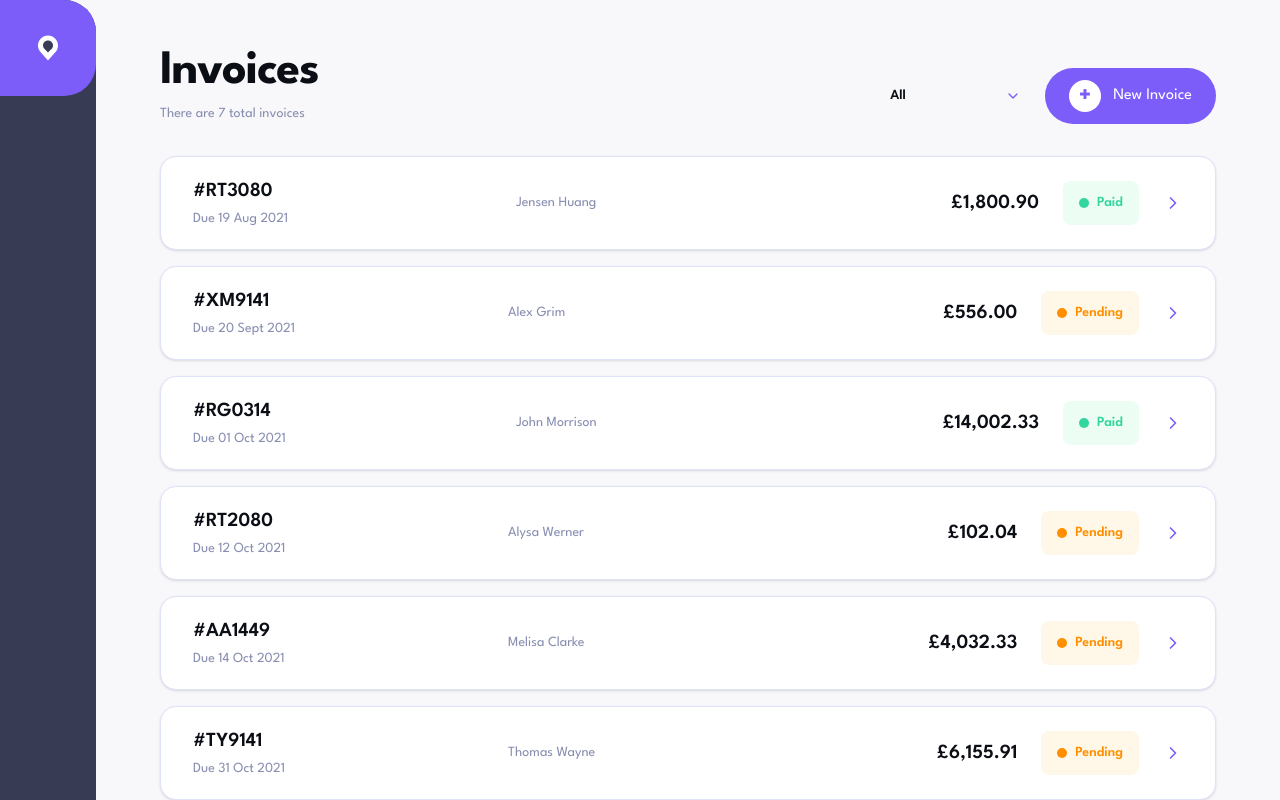
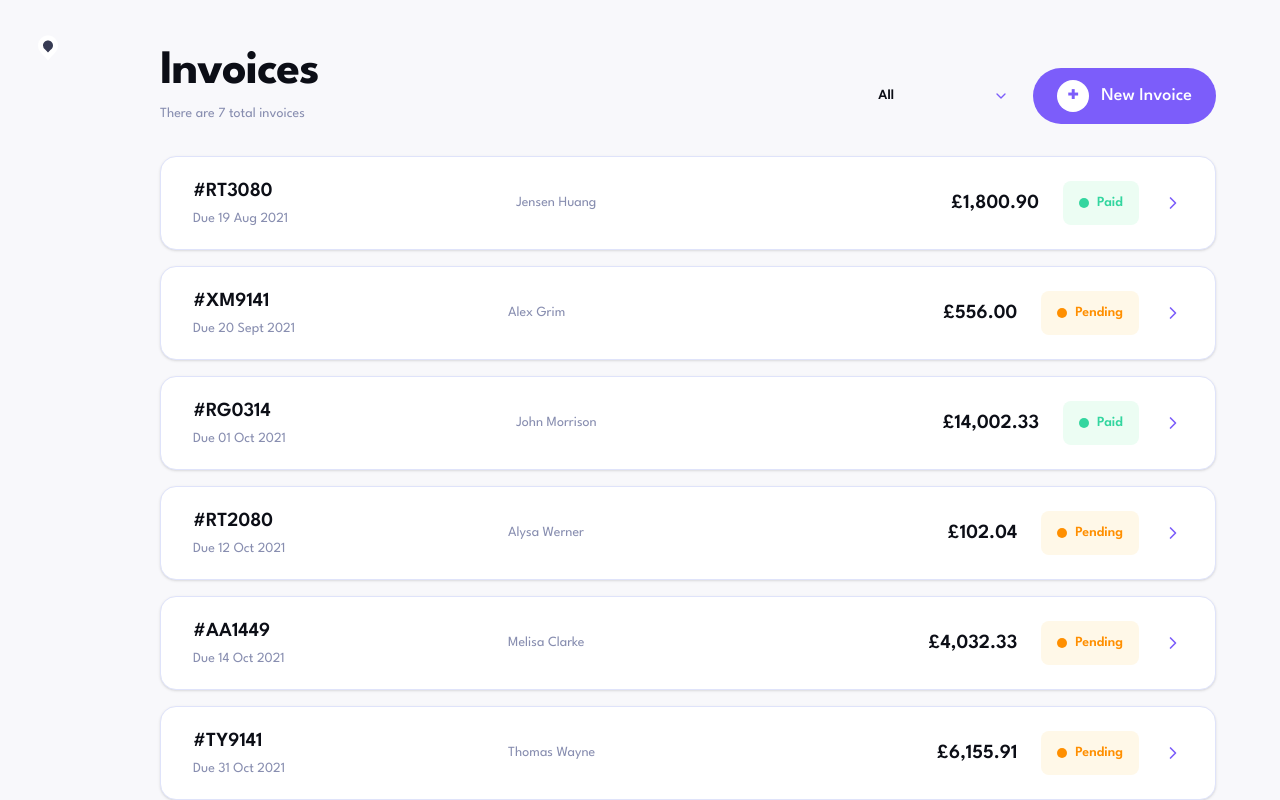
Before and after one commit to A-Rahiym/Invoice-App, a Next.js app: page /invoices in a window 1280 px wide. Shown: the top 800 px of the page. Built offline with nearby package versions, Linux system fonts and the light colour scheme.

Commit message:
fix: Button component styling fixed

```diff
--- a/app/globals.css
+++ b/app/globals.css
@@ -46,22 +46,25 @@
 }
 
 @layer utilities {
+
   .bg-app { background-color: var(--color-bg); }
   .bg-surface { background-color: var(--color-surface); }
-  .bg-primary { background-color: var(--color-primary); }
-  .bg-primary-hover { background-color: var(--color-primary-hover); }
-  .bg-secondary { background-color: var(--color-secondary); }
-  .bg-secondary-hover { background-color: var(--color-secondary-hover); }
+
+  .btn-primary { background-color: var(--color-primary); }
+  .btn-primary-hover:hover { background-color: var(--color-primary-hover); }
+  .btn-secondary { background-color: var(--color-secondary); }
+  .btn-secondary-hover:hover { background-color: var(--color-secondary-hover); }
+  .btn-destructive { background-color: var(--color-danger); }
+  .btn-destructive-hover:hover { background-color: var(--color-danger-hover); }
 
   .fg { color: var(--color-text); }
   .text-muted { color: var(--color-text-muted); }
   .text-primary { color: var(--color-primary); }
   .text-on-primary { color: var(--color-on-primary); }
-
+  .text-danger { color: var(--color-danger); }
   .border-default { border-color: var(--color-border); }
 
-  .bg-danger { background-color: var(--color-danger); }
-  .bg-danger-hover { background-color: var(--color-danger-hover); }
+
 
   .status-paid {
     background-color: var(--status-paid-bg);
--- a/app/invoiceDetails/[id]/page.tsx
+++ b/app/invoiceDetails/[id]/page.tsx
@@ -46,6 +46,7 @@
   const { id } = use(params); // ✅ unwrap the promise properly
 
   const invoices = useInvoiceStore((state) => state.invoices);
+  const deletedInvoices = useInvoiceStore((state) => state.removeInvoice);
   const resolvedId = decodeInvoiceId(id);
 
   const invoice = invoices.find(
--- a/components/Button.tsx
+++ b/components/Button.tsx
@@ -1,15 +1,45 @@
 import type { ButtonHTMLAttributes } from "react";
 
 interface ButtonProps extends ButtonHTMLAttributes<HTMLButtonElement> {
-  variant?: "primary" | "secondary";
+  variant?: "primary" | "secondary" | "destructive";
+  fullWidth?: boolean;
 }
 
-export function Button({ variant = "primary", className = "", type = "button", ...props }: ButtonProps) {
-  const baseClasses = "px-4 py-2 rounded-full transition";
-  const variantClasses =
-    variant === "primary"
-      ? "bg-primary text-on-primary hover:bg-primary-hover"
-      : "bg-secondary text-on-primary hover:bg-secondary-hover";
+export function Button({
+  variant = "primary",
+  className = "",
+  fullWidth = false,
+  ...props
+}: ButtonProps) {
+  const baseStyles = `
+    inline-flex items-center justify-center
+    rounded-full font-medium
+    transition-all duration-200
 
-  return <button type={type} className={`${baseClasses} ${variantClasses} ${className} flex items-center justify-center`} {...props} />;
+    /* Responsive sizing */
+    text-sm sm:text-base lg:text-lg
+    px-4 py-2 sm:px-5 sm:py-2.5 lg:px-6 lg:py-3
+
+    /* Interaction */
+    active:scale-[0.98]
+    disabled:opacity-50 disabled:cursor-not-allowed
+  `;
+
+  const variantStyles = {
+    primary: "btn-primary text-on-primary hover:bg-primary-hover",
+    secondary: "btn-secondary text-on-primary hover:bg-secondary-hover",
+    destructive: "btn-destructive text-on-primary hover:bg-danger-hover",
+  };
+
+  return (
+    <button
+      className={`
+        ${baseStyles}
+        ${variantStyles[variant]}
+        ${fullWidth ? "w-full" : ""}
+        ${className}
+      `}
+      {...props}
+    />
+  );
 }
--- a/features/InvoiceDetails/Actions.tsx
+++ b/features/InvoiceDetails/Actions.tsx
@@ -1,29 +1,20 @@
 "use client";
-
+import { Button } from "@/components/Button";
 export function InvoiceDetailsActions({ compact = false }: { compact?: boolean }) {
   const baseButton =
     "inline-flex items-center justify-center rounded-full px-6 py-3 text-lg font-semibold transition";
 
   return (
     <div className={`flex items-center gap-3 ${compact ? "w-full" : ""}`}>
-      <button
-        type="button"
-        className={`${baseButton} bg-app text-muted hover:bg-surface ${compact ? "flex-1" : ""}`}
-      >
+      <Button variant="secondary" className={compact ? "flex-1" : ""}>
         Edit
-      </button>
-      <button
-        type="button"
-        className={`${baseButton} bg-danger text-on-primary hover:bg-danger-hover ${compact ? "flex-1" : ""}`}
-      >
+      </Button>
+      <Button variant="destructive" className={compact ? "flex-1" : ""}>
         Delete
-      </button>
-      <button
-        type="button"
-        className={`${baseButton} bg-primary text-on-primary hover:bg-primary-hover ${compact ? "flex-1" : ""}`}
-      >
+      </Button>
+      <Button variant="primary" className={compact ? "flex-1" : ""}>
         Mark as Paid
-      </button>
+      </Button>
     </div>
   );
 }
```
